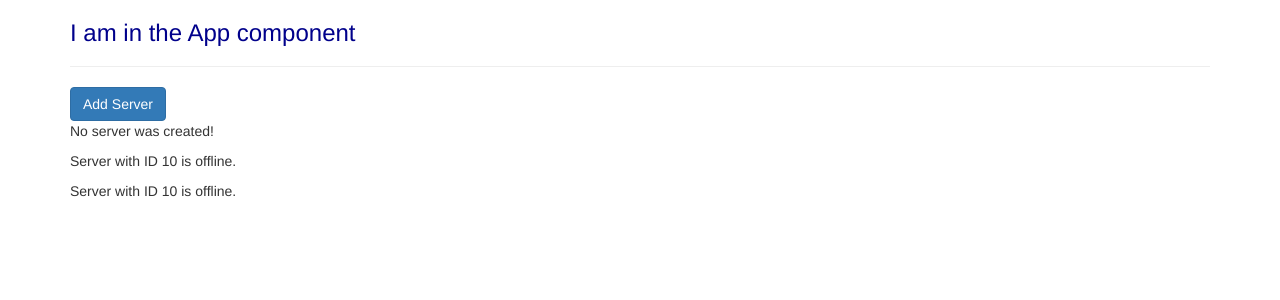
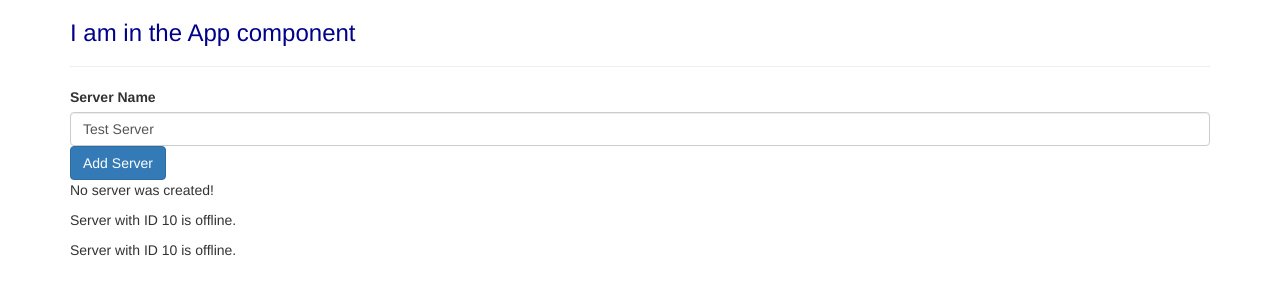
Before and after one commit to missvenus/first_angular_app, an Angular app: page / in a window 1280 px wide. Shown: the top 300 px of the page. Built offline with nearby package versions, Linux system fonts and the light colour scheme.

Commit message:
Two way binding using ngmodel

```diff
--- a/src/app/servers/servers.component.html
+++ b/src/app/servers/servers.component.html
@@ -1,3 +1,13 @@
+<label>Server Name</label>
+<!--<input type="text"-->
+       <!--class="form-control"-->
+       <!--(input)="onUpdateServerName($event)">-->
+<input
+  type="text"
+  class="form-control"
+  [(ngModel)]="serverName">
+
+<!--<p>{{ serverName}}</p>-->
 <button
   class="btn btn-primary"
   [disabled]="!allowNewServer"
--- a/src/app/servers/servers.component.ts
+++ b/src/app/servers/servers.component.ts
@@ -9,7 +9,8 @@ import { Component, OnInit } from '@angular/core';
 })
 export class ServersComponent implements OnInit {
   allowNewServer = false;
-serverCreationStatus = 'No server was created!'
+  serverCreationStatus = 'No server was created!';
+  serverName ='Test Server';
 
   constructor() {
     setTimeout(() => {
@@ -21,7 +22,13 @@ serverCreationStatus = 'No server was created!'
   }
 
   onCreateServer(){
-    this.serverCreationStatus = 'Server was created';
+
+    this.serverCreationStatus = 'Server was created Name is '+ this.serverName;
+  }
+
+  onUpdateServerName(event: any){
+    //console.log(event)
+    this.serverName = (<HTMLInputElement>event.target).value; //explicit casting
   }
 
 }
```
